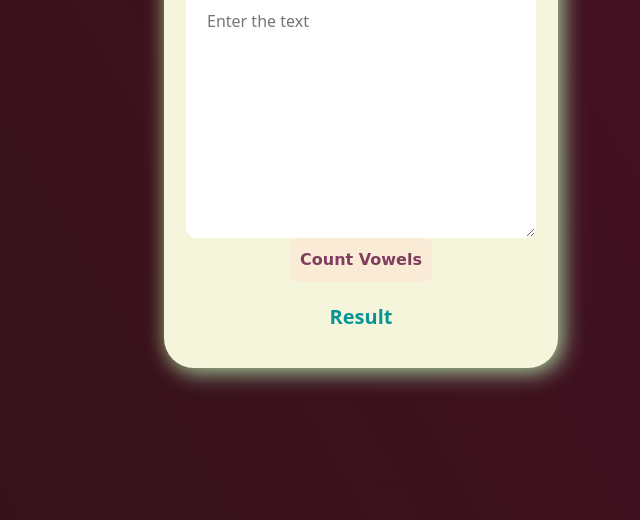
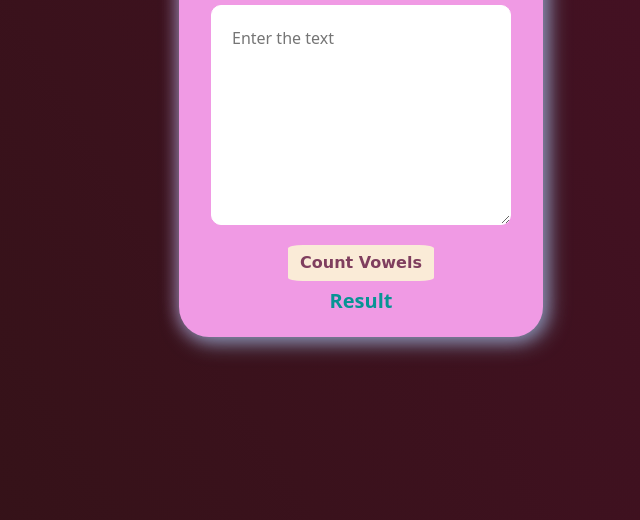
Before and after one commit to Abhii055/JSPRO_VowelCounter, a plain HTML site: page index.html in a window 1280 px wide. Shown: the part 280-800 px from the top of the page, without its empty margins (279-919 px from the left). Drawn offline with nearby package versions, Linux system fonts and the light colour scheme.

Commit message:
finaldesign

```diff
--- a/style.css
+++ b/style.css
@@ -22,10 +22,10 @@ body{
 
 }
 .containor{
-    background-color: beige ;
+    background-color: rgb(240, 154, 228) ;
     backdrop-filter: blur(10px);
     box-shadow:10px 10px 40px #40e0d0;
-    padding: 20px;
+    padding: 5px;
     border-radius: 30px;
     display: flex;
     align-items: center;
@@ -37,7 +37,7 @@ body{
         box-shadow: 10px 10px 40px #40e0d0;
     }
     to{
-        box-shadow: 0px 0px 10px burlywood,0px 0px 30px rgb(136, 82, 13);
+        box-shadow: 0px 0px 10px rgb(166, 98, 156),0px 0px 30px rgb(245, 165, 244);
     }
 
 }
@@ -47,8 +47,8 @@ h1{
  padding: 20px;
 }
 textarea{
-    height: 250px;
-    width: 350px;
+    height: 220px;
+    width: 300px;
     margin: 10px auto;
     display:block;
     font-size: 24px;
@@ -58,6 +58,7 @@ textarea{
     border-radius: 10px;
     resize: none;
     animation: slideIn 3s ease;
+    padding-bottom: 10px;
 }
 @keyframes slideIn {
     from{
@@ -70,7 +71,8 @@ textarea{
     }
 }
 #button {
-    padding:10px 10px;
+    margin-top:20px;
+
     border-radius:10%;
     font-size:16px;
     color: #7f3e5e;
@@ -87,7 +89,7 @@ textarea{
 }
 #result{
     font-size:20px;
-    margin-top:20px;
+    margin-top:5px;
     color: rgb(8, 148, 148);
     font-weight: bold;
 }
```
